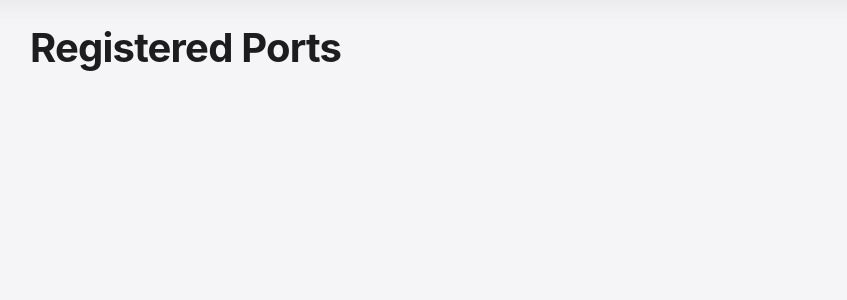
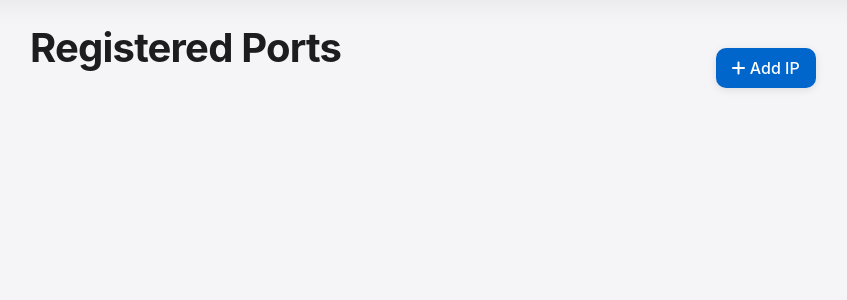
Before and after one commit to need4swede/Portall, a Flask app: page /ports in a window 1280 px wide. Shown: the part 75-375 px from the top of the page, without its empty margins (30-877 px from the left). Run offline with Flask 3, Linux system fonts and the light colour scheme; data that the repository does not hold is empty; parts of the project's set-up code (start-up, migrations or seed data) failed here and were passed over; some libraries are stand-ins or nearby versions.

Commit message:
added "Add IP" from ports page

```diff
--- a/static/js/core/ipManagement.js
+++ b/static/js/core/ipManagement.js
@@ -2,7 +2,7 @@
 
 import { showNotification } from '../ui/helpers.js';
 import { editIp, deleteIp } from '../api/ajax.js';
-import { editIpModal } from '../ui/modals.js';
+import { editIpModal, addIpModal } from '../ui/modals.js';
 
 let deleteIpAddress;
 
@@ -17,6 +17,8 @@ export function init() {
     $('#delete-ip').click(handleDeleteIpClick);
     $('#confirm-delete-ip').click(handleConfirmDeleteIpClick);
     $('#deleteIpModal').on('hidden.bs.modal', handleDeleteIpModalHidden);
+    $('#add-ip-btn').click(handleAddIpClick);
+    $('#save-new-ip').click(handleSaveNewIpClick);
 }
 
 /**
@@ -126,6 +128,64 @@ function handleDeleteIpModalHidden() {
 }
 
 /**
+ * Handle click event on the "Add IP" button.
+ * Shows the add IP modal.
+ */
+function handleAddIpClick() {
+    // Reset form fields
+    $('#add-ip').val('');
+    $('#add-nickname').val('');
+    addIpModal.show();
+}
+
+/**
+ * Handle click event on the "Save New IP" button in the add IP modal.
+ * Validates the IP address and sends an AJAX request to add the IP with a default port.
+ */
+function handleSaveNewIpClick() {
+    const ip = $('#add-ip').val().trim();
+    const nickname = $('#add-nickname').val().trim();
+
+    if (!ip) {
+        showNotification('Please enter an IP address', 'error');
+        return;
+    }
+
+    // Validate IP address format (simple validation)
+    const ipRegex = /^(\d{1,3}\.){3}\d{1,3}$|^localhost$/;
+    if (!ipRegex.test(ip)) {
+        showNotification('Please enter a valid IP address', 'error');
+        return;
+    }
+
+    // Send AJAX request to add the IP with a default port
+    $.ajax({
+        url: '/add_ip',
+        method: 'POST',
+        data: {
+            ip: ip,
+            nickname: nickname,
+            port_number: 8080,
+            description: 'Generic',
+            protocol: 'TCP'
+        },
+        success: function (response) {
+            if (response.success) {
+                showNotification('IP added successfully with port 8080', 'success');
+                location.reload(); // Reload the page to show the new IP
+            } else {
+                showNotification('Error adding IP: ' + response.message, 'error');
+            }
+            addIpModal.hide();
+        },
+        error: function (xhr, status, error) {
+            showNotification('Error adding IP: ' + error, 'error');
+            addIpModal.hide();
+        }
+    });
+}
+
+/**
  * Update the order of IP panels and execute a callback function.
  * Sends an AJAX request to update the IP order on the server.
  *
--- a/static/js/ui/modals.js
+++ b/static/js/ui/modals.js
@@ -1,10 +1,11 @@
 // static/js/ui/modals.js
 
-export let editIpModal, editPortModal, addPortModal, deletePortModal;
+export let editIpModal, editPortModal, addPortModal, deletePortModal, addIpModal;
 
 export function init() {
     editIpModal = new bootstrap.Modal(document.getElementById('editIpModal'));
     editPortModal = new bootstrap.Modal(document.getElementById('editPortModal'));
     addPortModal = new bootstrap.Modal(document.getElementById('addPortModal'));
     deletePortModal = new bootstrap.Modal(document.getElementById('deletePortModal'));
+    addIpModal = new bootstrap.Modal(document.getElementById('addIpModal'));
 }
--- a/templates/ports.html
+++ b/templates/ports.html
@@ -1,7 +1,10 @@
 {% extends "base.html" %}
 {% block content %}
-<div>
+<div class="d-flex justify-content-between align-items-center mb-3">
     <h1>Registered Ports</h1>
+    <button id="add-ip-btn" class="btn btn-primary">
+        <i class="fas fa-plus"></i> Add IP
+    </button>
     <div id="notification-area"></div>
 </div>
 
@@ -207,6 +210,38 @@
     </div>
 </div>
 
+<!-- Add IP Modal -->
+<div class="modal fade" id="addIpModal" tabindex="-1" aria-labelledby="addIpModalLabel" aria-hidden="true">
+    <div class="modal-dialog">
+        <div class="modal-content">
+            <div class="modal-header">
+                <h5 class="modal-title" id="addIpModalLabel">Add IP Address</h5>
+                <button type="button" class="btn-close" data-bs-dismiss="modal" aria-label="Close"></button>
+            </div>
+            <div class="modal-body">
+                <form id="add-ip-form">
+                    <div class="mb-3">
+                        <label for="add-ip" class="form-label">IP Address</label>
+                        <input type="text" class="form-control" id="add-ip" name="ip" required>
+                    </div>
+                    <div class="mb-3">
+                        <label for="add-nickname" class="form-label">Nickname (optional)</label>
+                        <input type="text" class="form-control" id="add-nickname" name="nickname">
+                    </div>
+                    <div class="alert alert-info">
+                        <i class="fas fa-info-circle"></i> A port with number 8080 and name "Generic" will be
+                        automatically created for this IP.
+                    </div>
+                </form>
+            </div>
+            <div class="modal-footer">
+                <button type="button" class="btn btn-secondary" data-bs-dismiss="modal">Cancel</button>
+                <button type="button" class="btn btn-primary" id="save-new-ip">Add IP</button>
+            </div>
+        </div>
+    </div>
+</div>
+
 <!-- Port Conflict Resolution Modal -->
 <div class="modal fade" id="portConflictModal" tabindex="-1" aria-labelledby="portConflictModalLabel"
     aria-hidden="true">
--- a/utils/routes/ports.py
+++ b/utils/routes/ports.py
@@ -411,6 +411,48 @@ def edit_ip():
         db.session.rollback()
         return jsonify({'success': False, 'message': f'Error updating IP: {str(e)}'}), 500
 
+@ports_bp.route('/add_ip', methods=['POST'])
+def add_ip():
+    """
+    Add a new IP address with a default port.
+
+    This function creates a new IP address entry with a default port (8080) and description ('Generic').
+
+    Returns:
+        JSON: A JSON response indicating success or failure of the operation.
+    """
+    ip_address = request.form['ip']
+    nickname = request.form.get('nickname', '')
+    port_number = request.form.get('port_number', 8080)  # Default to 8080
+    description = request.form.get('description', 'Generic')  # Default to 'Generic'
+    protocol = request.form.get('protocol', 'TCP')  # Default to TCP
+
+    try:
+        # Check if the IP already exists
+        existing_ip = Port.query.filter_by(ip_address=ip_address).first()
+        if existing_ip:
+            return jsonify({'success': False, 'message': 'IP address already exists'}), 400
+
+        # Create a new port entry for the IP
+        port = Port(
+            ip_address=ip_address,
+            nickname=nickname if nickname else None,
+            port_number=port_number,
+            description=description,
+            port_protocol=protocol,
+            order=0  # First port for this IP
+        )
+
+        db.session.add(port)
+        db.session.commit()
+
+        app.logger.info(f"Added new IP {ip_address} with port {port_number}")
+        return jsonify({'success': True, 'message': 'IP added successfully with default port'})
+    except Exception as e:
+        db.session.rollback()
+        app.logger.error(f"Error adding new IP: {str(e)}")
+        return jsonify({'success': False, 'message': f'Error adding IP: {str(e)}'}), 500
+
 @ports_bp.route('/delete_ip', methods=['POST'])
 def delete_ip():
     """
```
